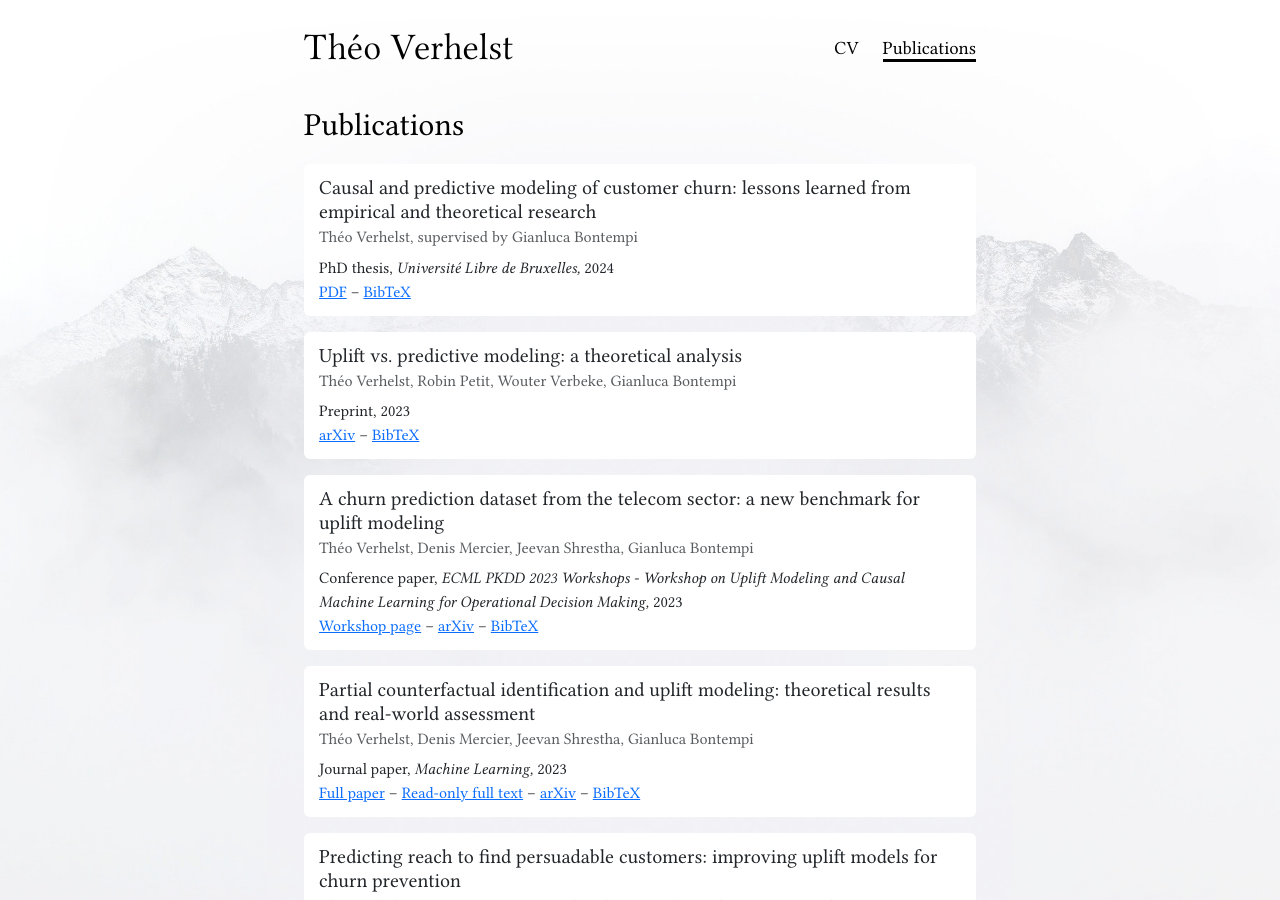
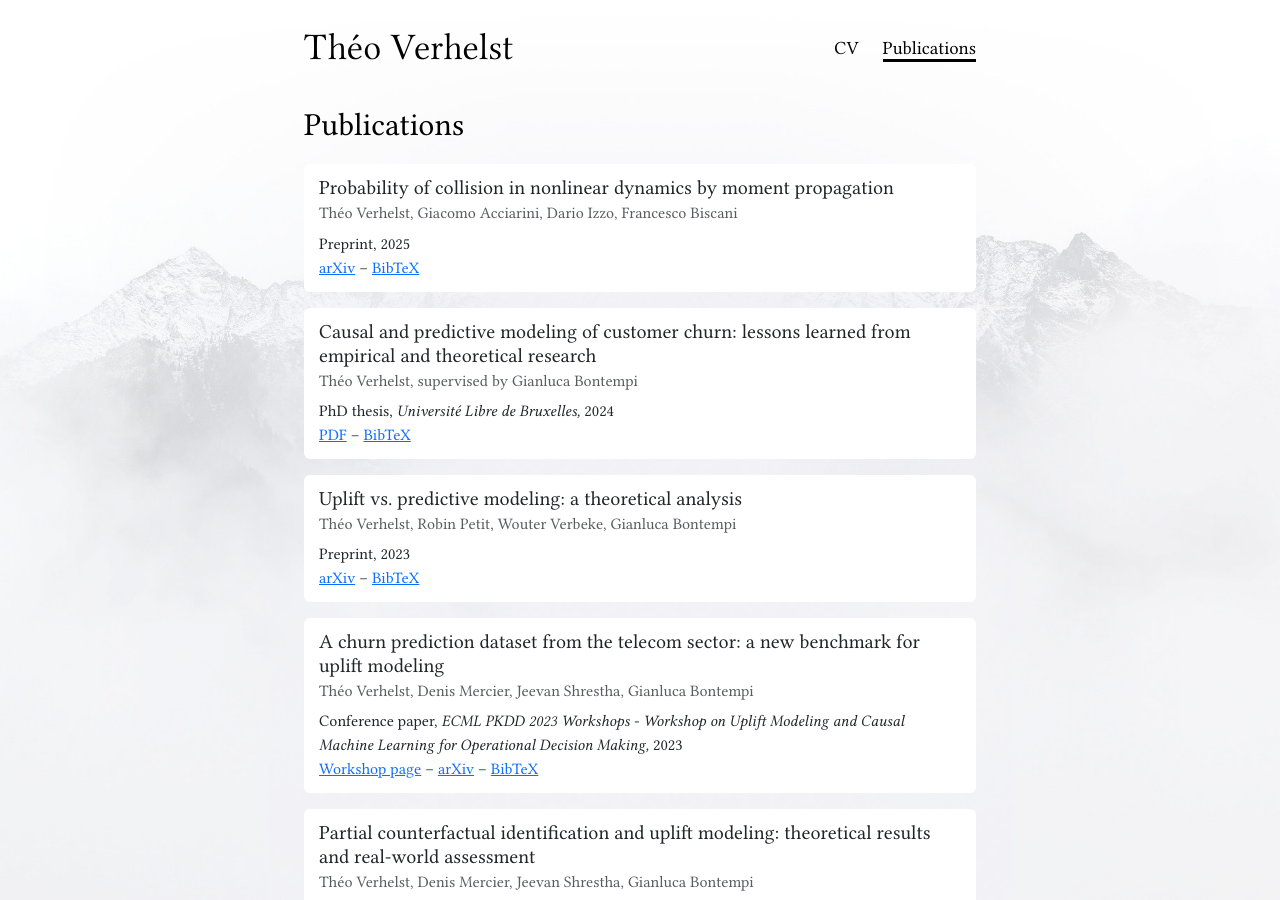
Before and after one commit to TheoVerhelst/theoverhelst.com, a Jekyll site: the page built from publications.html, in a window 1280 px wide and 900 px high. Built offline with Jekyll 4.4.1, drawn with Linux system fonts in a browser that asks for light colours; nearby versions of some CDN libraries; some web fonts are replaced.

Commit message:
Add preprint to list of publications

```diff
--- a/_data/publications.yml
+++ b/_data/publications.yml
@@ -1,3 +1,22 @@
+- title: "Probability of collision in nonlinear dynamics by moment propagation"
+  authors: Théo Verhelst, Giacomo Acciarini, Dario Izzo, Francesco Biscani
+  type: Preprint
+  year: 2025
+  links:
+    - url: "https://arxiv.org/abs/2504.13935"
+      name: arXiv
+  bibkey: verhelst2025probability
+  bibtex: |
+    @misc{verhelst2025probability,
+      title={Probability of collision in nonlinear dynamics by moment propagation},
+      author={Théo Verhelst and Giacomo Acciarini and Dario Izzo and Francesco Biscani},
+      year={2025},
+      eprint={2504.13935},
+      archivePrefix={arXiv},
+      primaryClass={eess.SY},
+      url={https://arxiv.org/abs/2504.13935},
+    }
+
 - title: "Causal and predictive modeling of customer churn: lessons learned from empirical and theoretical research"
   authors: Théo Verhelst, supervised by Gianluca Bontempi
   venue: Université Libre de Bruxelles
@@ -18,7 +37,6 @@
       location = {{Bruxelles}},
       pagetotal = {225}
     }
-
 
 - title: "Uplift vs. predictive modeling: a theoretical analysis"
   authors: Théo Verhelst, Robin Petit, Wouter Verbeke, Gianluca Bontempi
```
